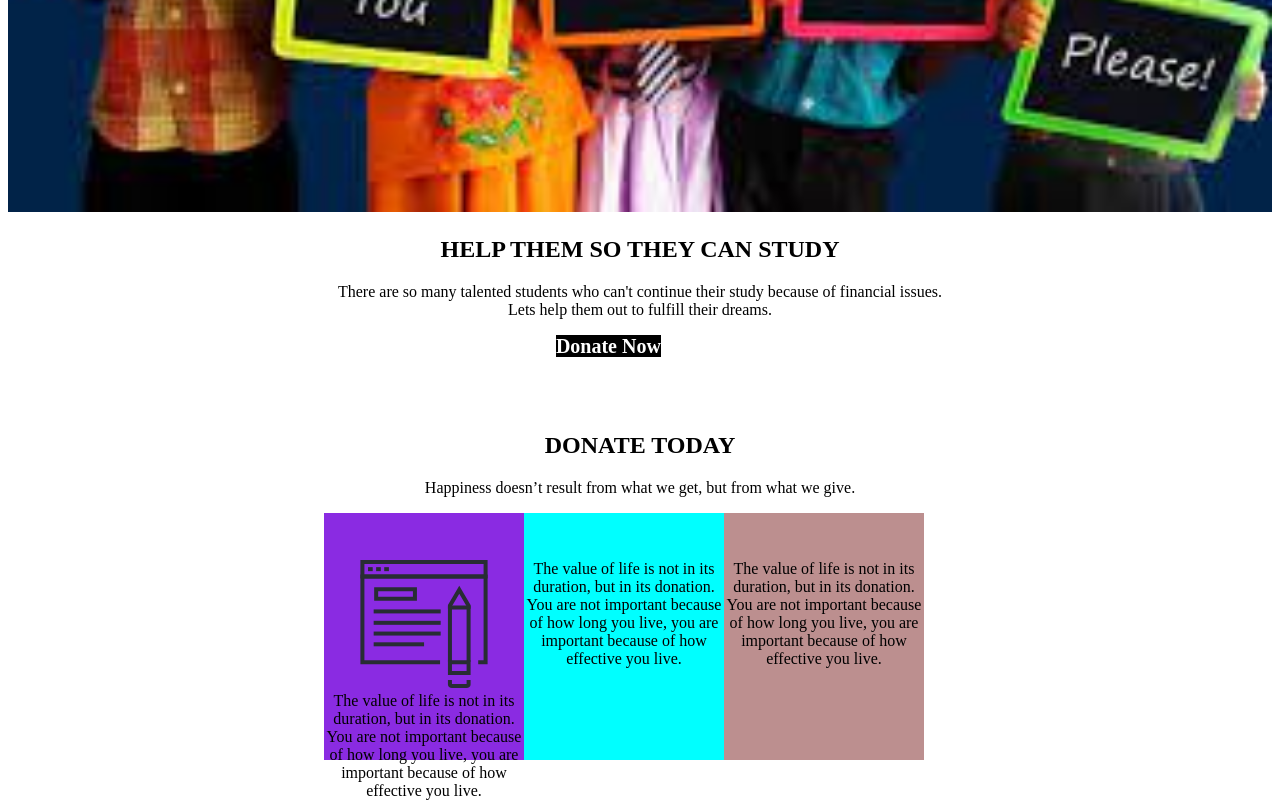
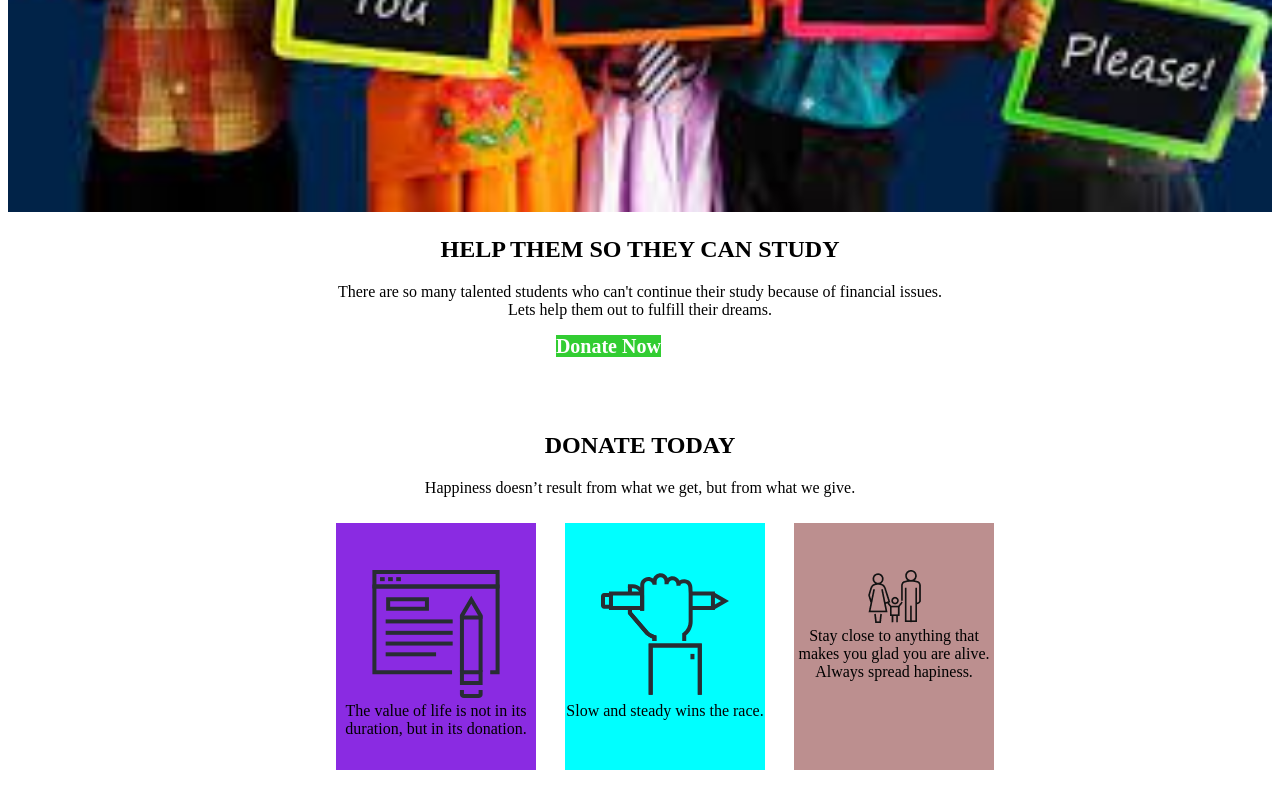
Before and after one commit to Md-Sajid-Hasan/Assignment-1, a plain HTML site: page index.html in a window 1280 px wide. Shown: the part 376-1176 px from the top of the page. Drawn offline with Linux system fonts and the light colour scheme; a web font is replaced by a local one.

Commit message:
first commit

```diff
--- a/index.html
+++ b/index.html
@@ -31,17 +31,17 @@
     <section>
 
         <div class="flex">
-            <div id="box1" class="box-1"><img src="/icon4.svg" alt=""><br>The value of life is not in its duration, but in its donation. You are not important because of how long you live, you are important because of how effective you live.
+
+            <div id="box1" class="box-1"><img src="/icon4.svg" alt=""><br>The value of life is not in its duration, but in its donation.
             </div>
 
-            <div id="box2" class="box-2">The value of life is not in its duration, but in its donation. You are not important because of how long you live, you are important because of how effective you live.</div>
+            <div id="box2" class="box-2"><img src="/icon5.svg" alt=""><br>Slow and steady wins the race.</div>
 
-            <div id="box3" class="box-3">The value of life is not in its duration, but in its donation. You are not important because of how long you live, you are important because of how effective you live.</div>
+            <div id="box3" class="box-3"><img src="/shelter.png" alt=""><br>Stay close to anything that makes you glad you are alive. Always spread hapiness.</div>
 
         </div>
 
     </section>
 
-
 </body>
 </html>
--- a/style.css
+++ b/style.css
@@ -14,7 +14,7 @@
     border: 5%;
     font-size: 20px;
     text-align: center;
-    background-color: black;
+    background-color: limegreen;
     text-decoration: none;
     color: white;
 }
@@ -36,16 +36,28 @@
     padding-right: 10%;
 }
 #box1{
+    margin-top: 10px;
+    margin-left: 12px;
+    margin-right: 17px;
+    margin-bottom: 5px;
     height: 200px;
     width: 200px;
     background: blueviolet;
 }
 #box2{
+    margin-top: 10px;
+    margin-left: 12px;
+    margin-right: 17px;
+    margin-bottom: 5px;
     height: 200px;
     width: 200px;
     background: aqua;
 }
 #box3{
+    margin-top: 10px;
+    margin-left: 12px;
+    margin-right: 17px;
+    margin-bottom: 5px;
     height: 200px;
     width: 200px;
     background: rosybrown;
```
Also changed, not shown: icon5.svg (added), shelter.png (added).
